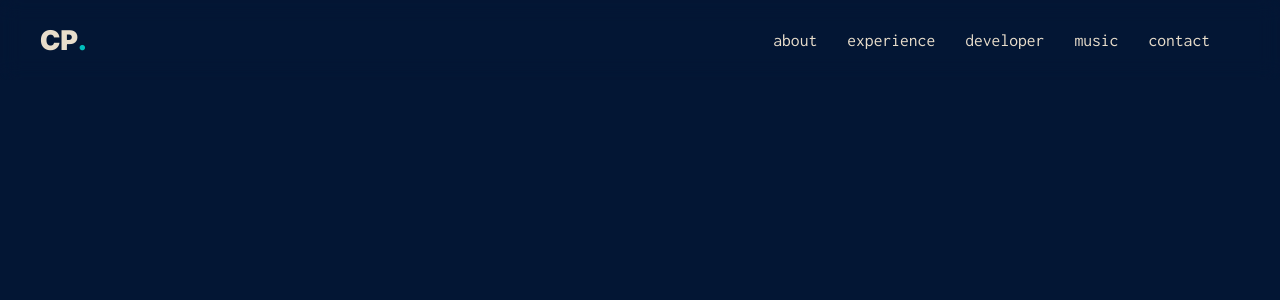
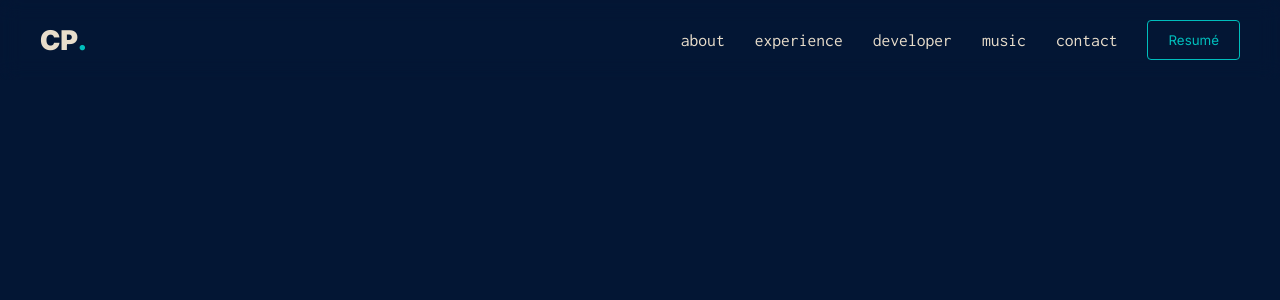
Before and after one commit to kdumagalhaes/hellocarlos, a Vue app: page / in a window 1280 px wide. Shown: the top 300 px of the page. Built offline with nearby package versions, Linux system fonts and the light colour scheme.

Commit message:
Add basic button in top navigation

```diff
--- a/src/assets/css/_variables.scss
+++ b/src/assets/css/_variables.scss
@@ -9,6 +9,7 @@ $sans-serif: 'Inter',
 sans-serif;
 // colors
 $light-green: #00BEBC;
+$primary-green: #00615f;
 $light-yellow: #E8DDCB;
 $dark-blue: #031634;
 // padding
--- /dev/null
+++ b/src/components/BasicButton.vue
@@ -0,0 +1,34 @@
+<template>
+  <button class="button">
+    {{ text }}
+  </button>
+</template>
+
+<script>
+export default {
+  name: "Basic Button",
+  props: {
+    text: {
+      type: String,
+      required: true,
+    },
+  },
+};
+</script>
+
+<style lang="scss" scoped>
+.button {
+  width: 100%;
+  height: 40px;
+  background: transparent;
+  border: 1px solid $light-green;
+  border-radius: 4px;
+  padding: 0 20px;
+  color: $light-green;
+  transition: background 0.3s;
+
+  &:hover {
+      background: $primary-green;
+  }
+}
+</style>
--- a/src/components/Header.vue
+++ b/src/components/Header.vue
@@ -12,20 +12,28 @@
         <li><a href="#">music</a></li>
         <li><a href="#">contact</a></li>
       </ul>
+      <BasicButton text="Resumé" />
     </nav>
   </header>
 </template>
 
 <script>
+// components
+import BasicButton from "./BasicButton.vue";
 export default {
   name: "Header",
+  components: {
+    BasicButton,
+  },
 };
 </script>
 
 <style lang="scss" scoped>
 .nav-list,
+.top-navigation,
 .header {
   display: flex;
+  align-items: center;
 }
 
 .nav-list {
@@ -51,7 +59,6 @@ export default {
   padding: $safe-area-padding;
   height: 80px;
   backdrop-filter: blur(10px);
-  align-items: center;
   justify-content: space-between;
 }
 .logo {
```
